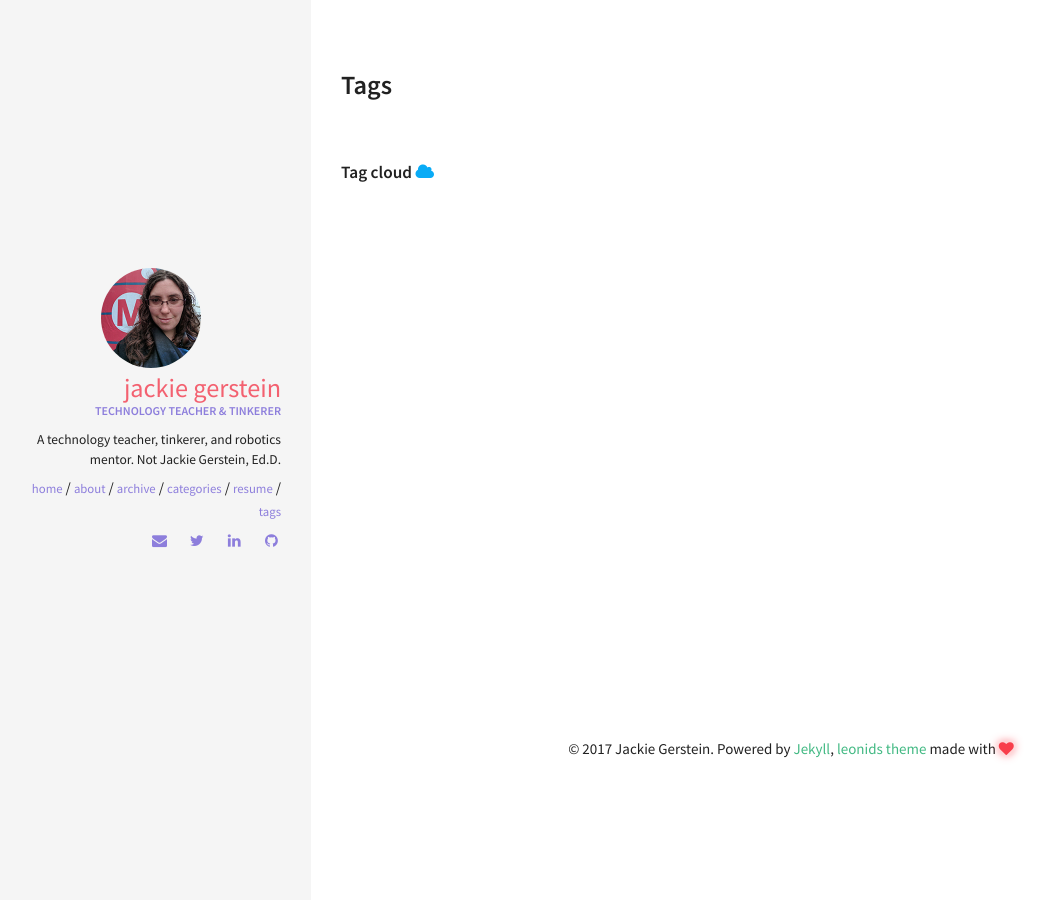
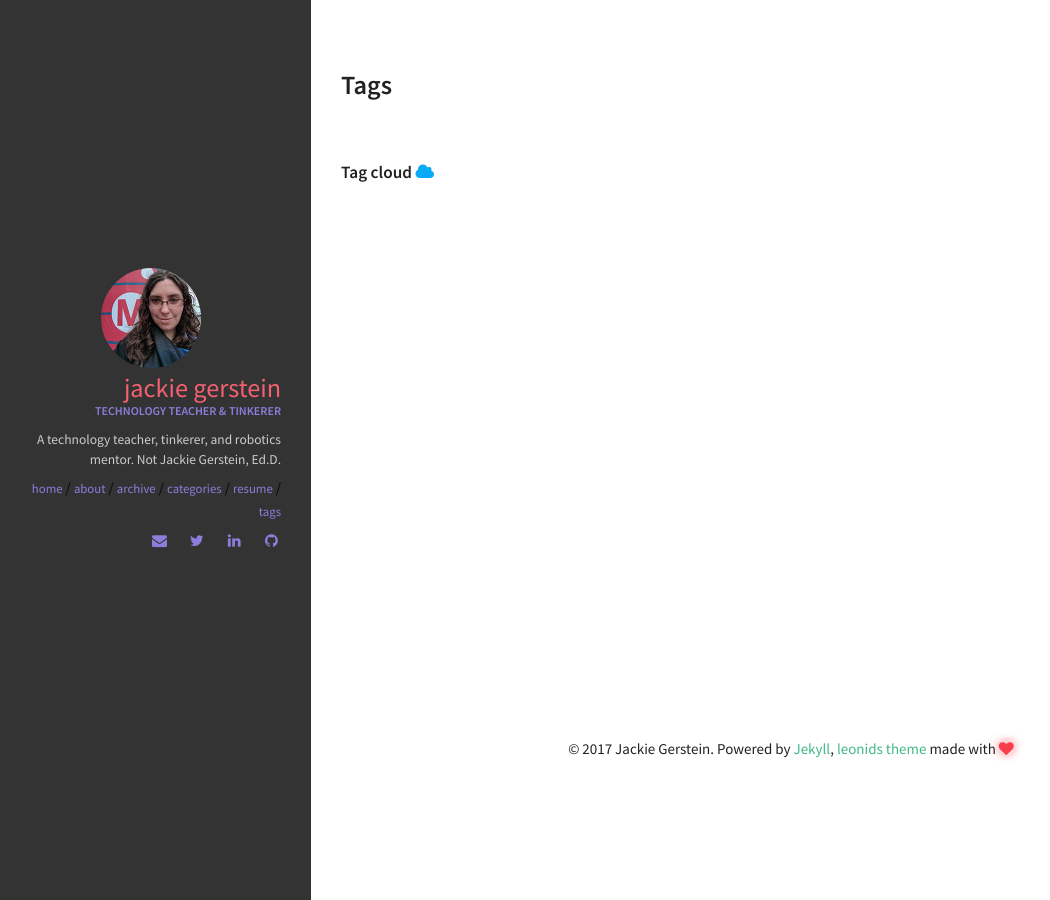
Before and after one commit to gersteinj/robots-in-heels, a Jekyll site: the page built from tags.html, in a window 1280 px wide. Shown: the whole page, without its empty margins (9-1059 px from the left). Built offline with Jekyll 4.4.1, drawn with Linux system fonts in a browser that asks for light colours.

Commit message:
fixed changes

```diff
--- a/_includes/sidebar.html
+++ b/_includes/sidebar.html
@@ -6,7 +6,7 @@
   {% endif %}
   <a href="{{ site.url }}/" class="author_name">{{ author.name }}</a>
   <span class="author_job">{{ author.job }}</span>
-  <span class="author_bio mbm">{{ author.bio }}</span>
+  <span class="author_bio mbm" style="color:#ccc">{{ author.bio }}</span>
   <nav class="nav">
     <ul class="nav-list">
       <li class="nav-item">
--- a/_layouts/default.html
+++ b/_layouts/default.html
@@ -6,7 +6,7 @@
 <body>
   <div class="row">
     <div class="col s12 m3">
-      <div class="table cover">
+      <div class="table cover" style="background-color: #333">
         {% include sidebar.html %}
       </div>
     </div>
```
